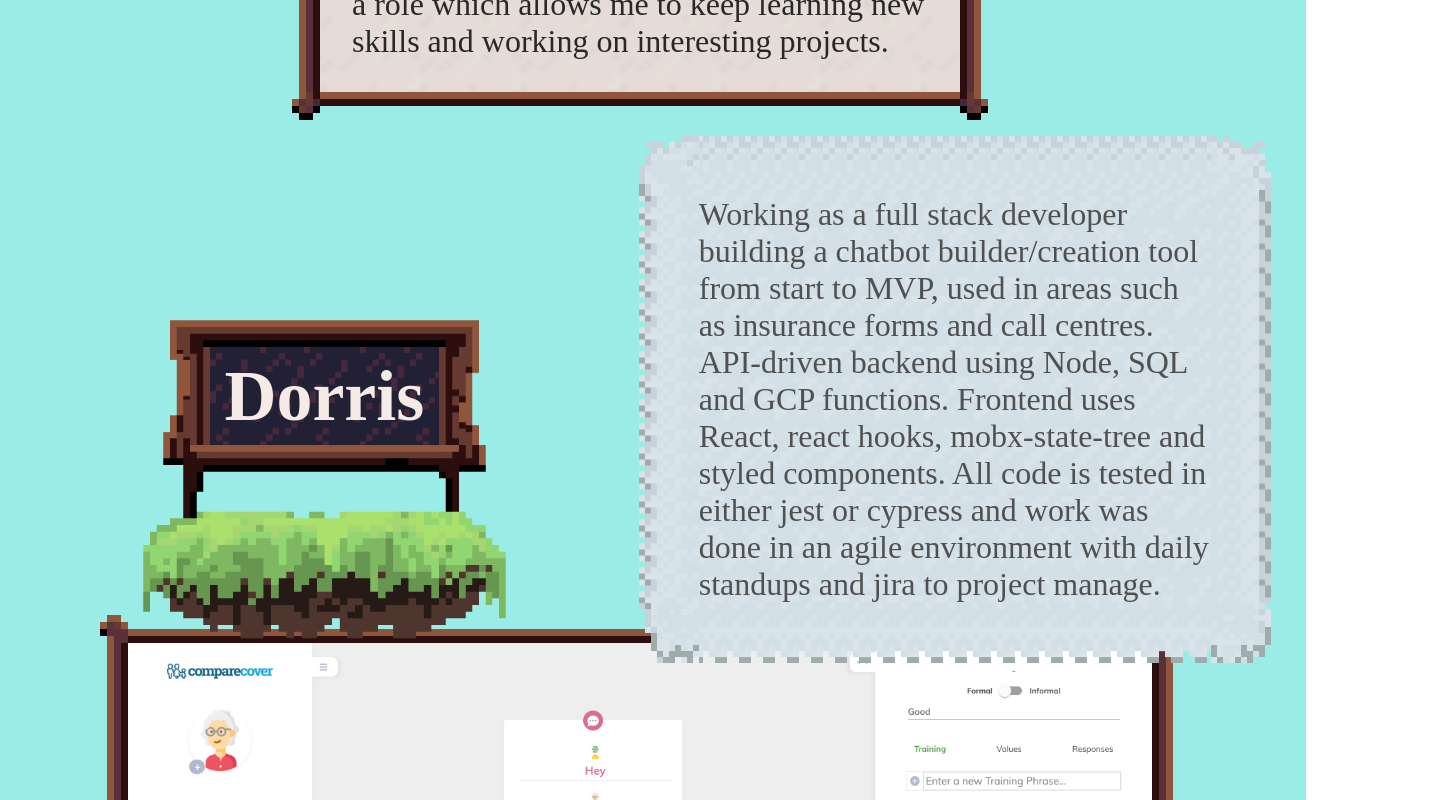
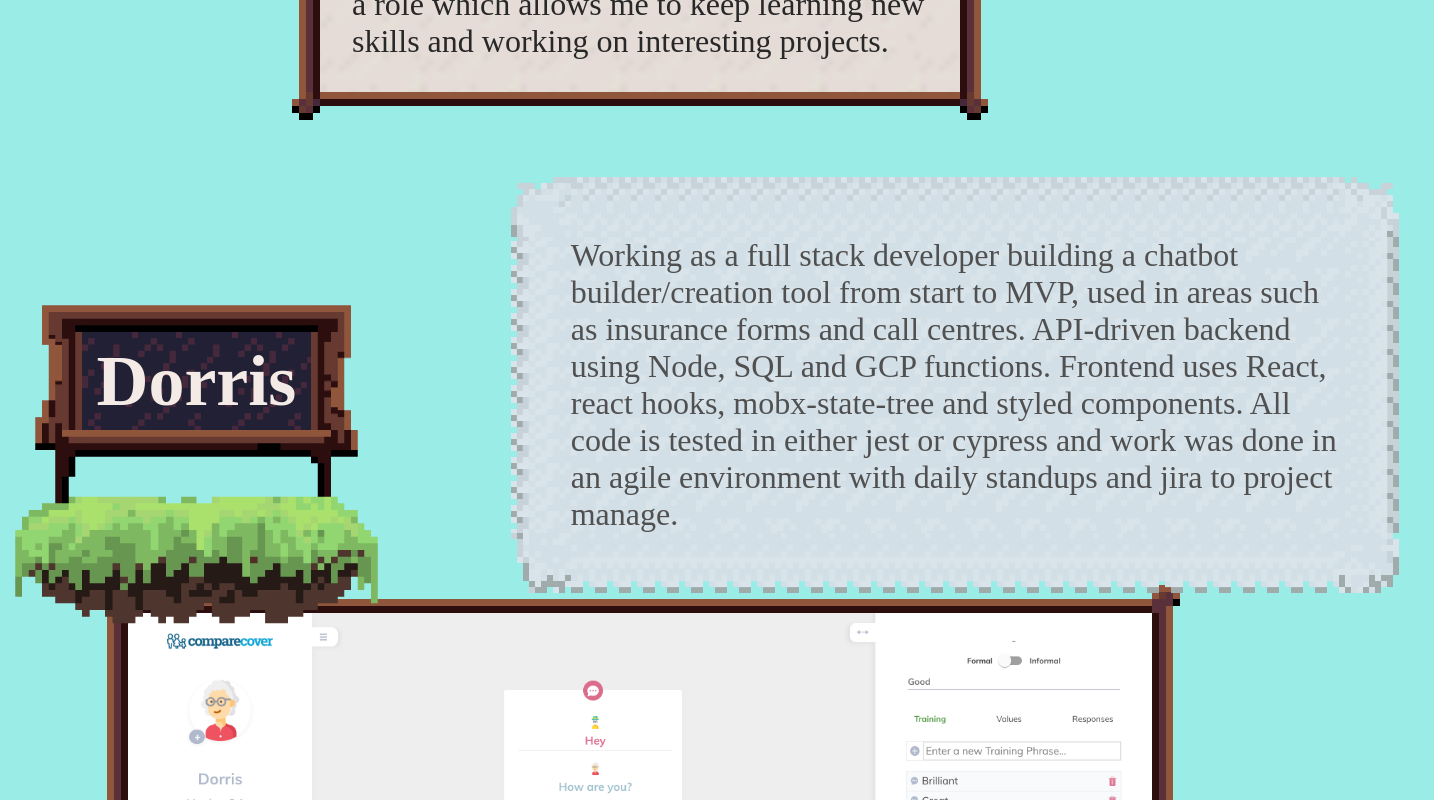
Before and after one commit to TALLuff/PixelPortfolio, a React (Create React App) app: page / in a window 1280 px wide. Shown: the part 1320-2120 px from the top of the page, 1434 px wide, since content can reach past the window. Built offline with nearby package versions, Linux system fonts and the light colour scheme; a web font is replaced by a local one.

Commit message:
Tweak project description width

```diff
--- a/src/Elements/Projects.js
+++ b/src/Elements/Projects.js
@@ -70,7 +70,7 @@ export const ProjectDescription = styled.div`
   border: 60px solid transparent;
   border-image: url(${BorderImageRock}) 100 repeat;
   width: 80em;
-  max-width: 40vw;
+  max-width: 60vw;
   z-index: -1;
   @media (max-width: 1200px) {
     border: 30px solid transparent;
```
